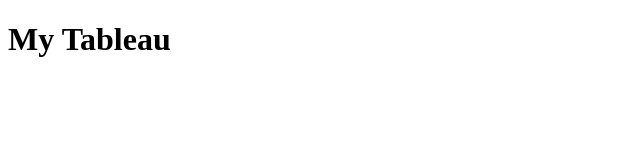
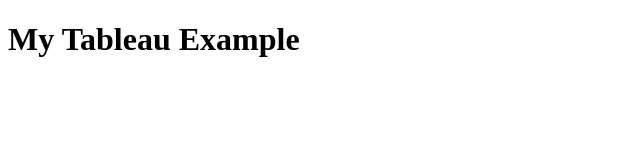
Before and after one commit to isaacmday/is201, a plain HTML site: page project.html in a window 1280 px wide. Shown: the whole page, without its empty margins (0-640 px from the left). Drawn offline with Linux system fonts and the light colour scheme.

Commit message:
Add files via upload

```diff
--- a/project.html
+++ b/project.html
@@ -9,7 +9,7 @@
 </head>
 
 <body>
-    <h1>My Tableau</h1>
+    <h1>My Tableau Example</h1>
     <div class='tableauPlaceholder' id='viz1681324582845' style='position: relative'><noscript><a href='#'><img
                     alt='viz '
                     src='https:&#47;&#47;public.tableau.com&#47;static&#47;images&#47;Ac&#47;AccessToInternetintheWorld&#47;viz&#47;1_rss.png'
```
